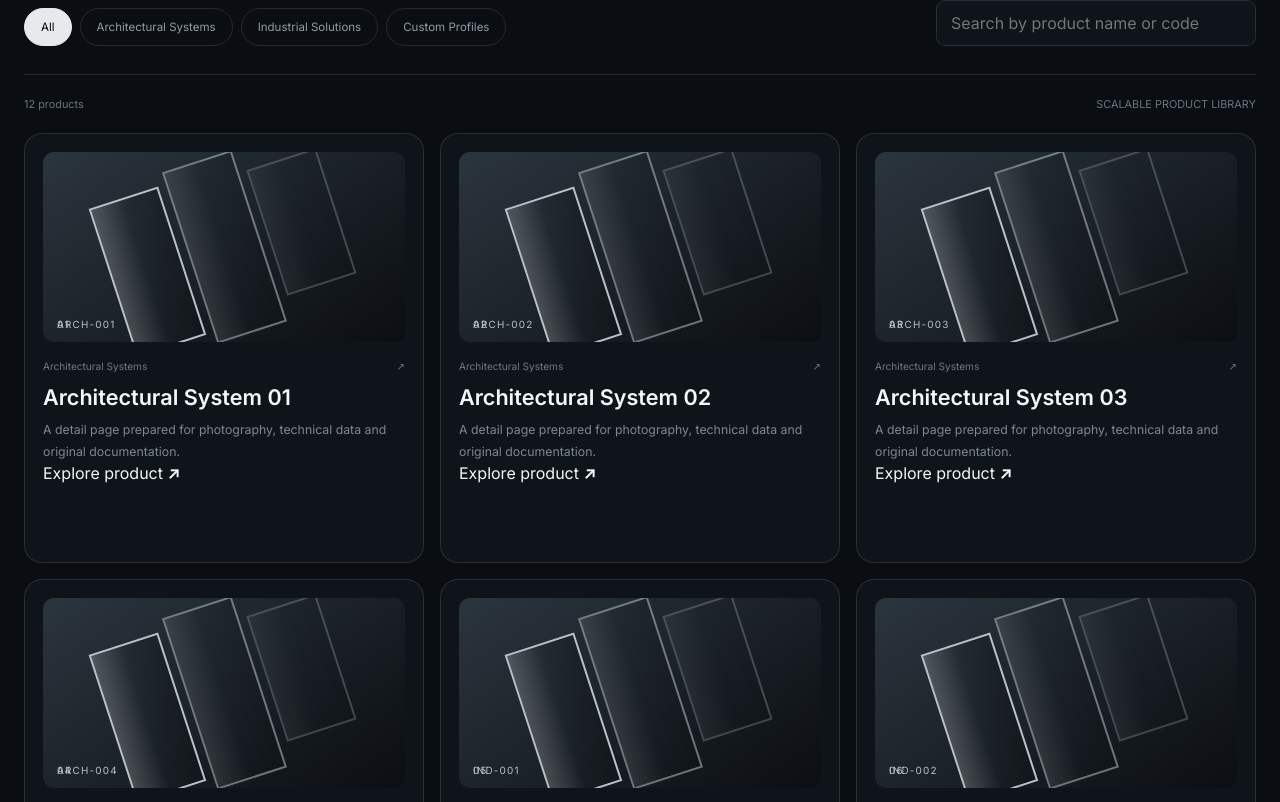
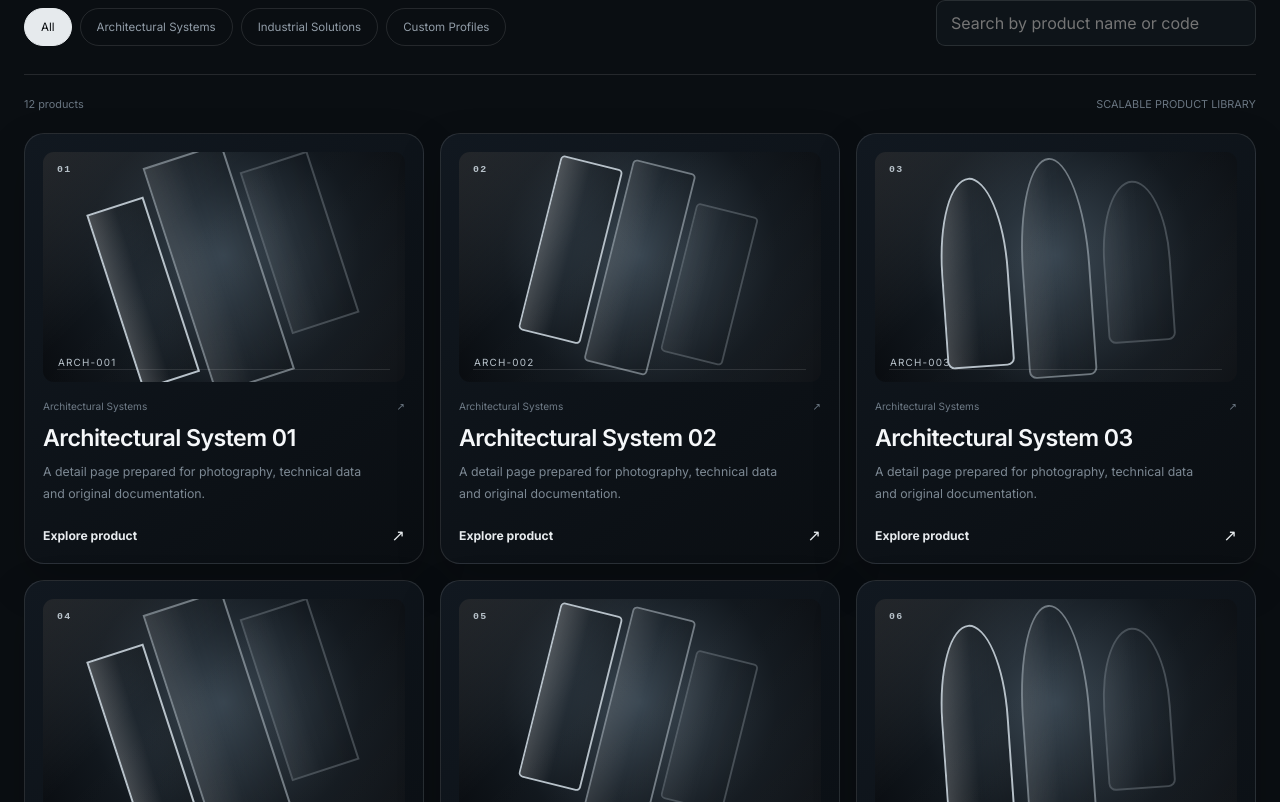
Before and after one commit to engrababibrahim-sudo/alu-smart-corporate, a Next.js app: page /products in a window 1280 px wide. Shown: the part 678-1480 px from the top of the page. Built offline with nearby package versions, Linux system fonts and the light colour scheme.

Commit message:
Add premium product catalog visuals

```diff
--- a/app/globals.css
+++ b/app/globals.css
@@ -331,3 +331,39 @@ button { border: 0; cursor: pointer; }
  .hero-copy,.hero-art,.art-slab,.ring-a,.ring-b,.slab-shine{animation:none}
  .button,.solution-card{transition:none}
 }
+
+
+/* Premium catalog layer */
+.catalog-hero-premium{position:relative;overflow:hidden;background:radial-gradient(circle at 78% 45%,rgba(205,216,225,.1),transparent 25%),linear-gradient(180deg,#090c10,#07090b)}
+.catalog-hero-premium:after{content:"";position:absolute;inset:0;pointer-events:none;background:linear-gradient(110deg,transparent 45%,rgba(255,255,255,.035) 50%,transparent 55%);transform:translateX(-35%);animation:catalogSweep 9s ease-in-out infinite}
+.catalog-hero-premium h1 em{font-style:normal;color:transparent;-webkit-text-stroke:1px #d8dee4}
+.catalog-card-premium{position:relative;overflow:hidden;border-radius:20px;background:linear-gradient(145deg,#111820,#0a0e12);box-shadow:0 18px 45px rgba(0,0,0,.18)}
+.catalog-card-premium:after{content:"";position:absolute;inset:0;pointer-events:none;border-radius:20px;background:linear-gradient(120deg,transparent 30%,rgba(255,255,255,.045),transparent 70%);opacity:0;transition:opacity .35s ease}
+.catalog-card-premium:hover:after{opacity:1}
+.catalog-card-premium:hover{transform:translateY(-9px) scale(1.005);box-shadow:0 26px 60px rgba(0,0,0,.3)}
+.catalog-card-visual{height:230px;background:radial-gradient(circle at 50% 45%,#394651,#11171d 62%,#090c10)}
+.catalog-card-visual:before{content:"";position:absolute;inset:0;background:linear-gradient(135deg,rgba(255,255,255,.1),transparent 35%,rgba(255,255,255,.03))}
+.catalog-card-number{position:absolute;right:15px;top:13px;color:rgba(255,255,255,.22);font:600 2.3rem/1 monospace}
+.catalog-card-code{left:15px!important;bottom:14px!important}
+.catalog-card-line{position:absolute;left:15px;right:15px;bottom:38px;height:1px;background:rgba(255,255,255,.11)}
+.catalog-card-premium .profile-visual{inset:38px;transition:transform .5s cubic-bezier(.2,.7,.2,1)}
+.catalog-card-premium:hover .profile-visual{transform:rotate(-12deg) scale(1.08)}
+.catalog-card-premium .profile-1 i:nth-child(1){height:120%;width:21%}
+.catalog-card-premium .profile-1 i:nth-child(2){height:155%;width:29%}
+.catalog-card-premium .profile-2{transform:rotate(14deg) scale(.9)}
+.catalog-card-premium .profile-2 i{border-radius:5px}
+.catalog-card-premium .profile-3{transform:rotate(-4deg) scale(.95);gap:14px}
+.catalog-card-premium .profile-3 i{border-radius:50% 50% 8px 8px}
+.catalog-card-premium h2{font-size:1.45rem;letter-spacing:-.025em}
+.catalog-card-premium p{max-width:90%}
+.catalog-card-link{margin-top:auto;padding-top:20px;color:#e7ebee;font-size:.76rem;font-weight:700;display:flex;justify-content:space-between;align-items:center}
+.catalog-card-link b{font-size:1rem;font-weight:500}
+.catalog-cta-premium{position:relative;overflow:hidden;background:linear-gradient(115deg,#e5e9ec,#aab4bc 38%,#4b5660 78%,#141a20)}
+.catalog-cta-premium:after{content:"ALU / SMART";position:absolute;right:-10px;bottom:-55px;font-size:clamp(7rem,18vw,16rem);font-weight:800;letter-spacing:-.09em;color:rgba(255,255,255,.14);pointer-events:none}
+.catalog-cta-premium .container{position:relative;z-index:1}
+@keyframes catalogSweep{0%,45%{transform:translateX(-40%)}70%,100%{transform:translateX(40%)}}
+@media(max-width:600px){
+ .catalog-card-visual{height:210px}
+ .catalog-card-premium h2{font-size:1.3rem}
+ .catalog-cta-premium:after{font-size:6rem}
+}
```
